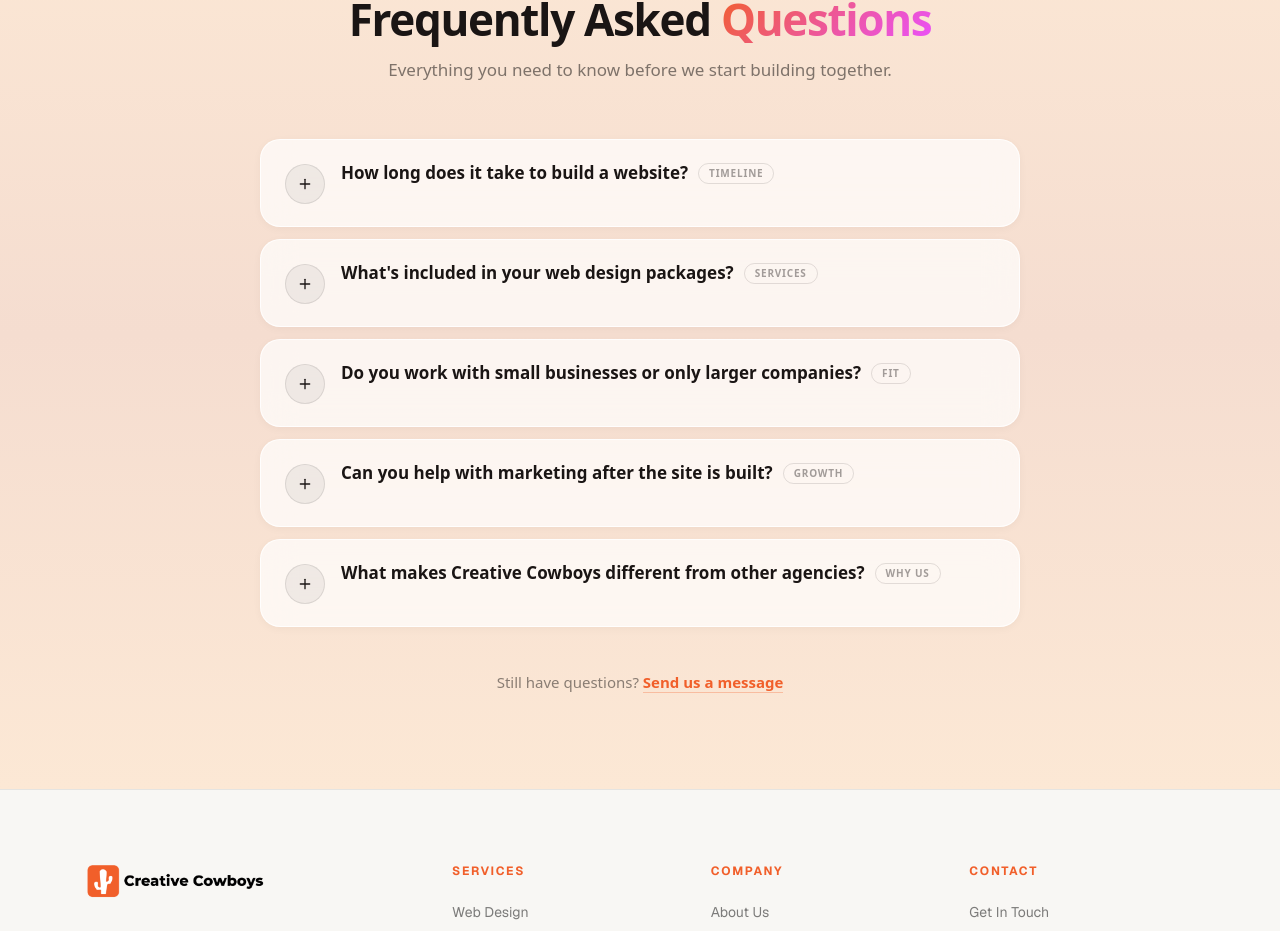
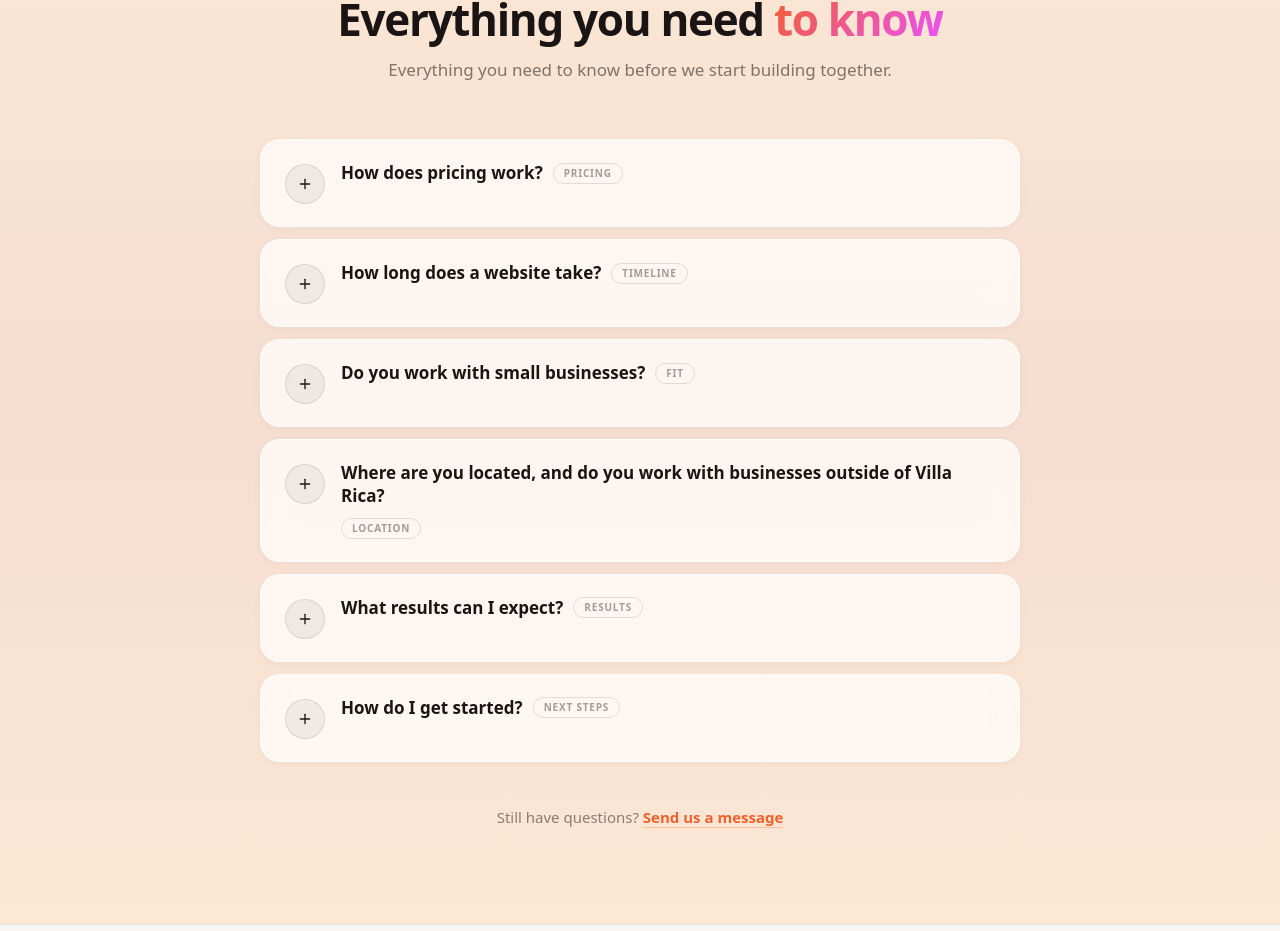
Before and after one commit to creativecowboys/cowboys-site, a Next.js app: page / in a window 1280 px wide. Shown: the part 2697-3628 px from the top of the page. Built offline with nearby package versions, Linux system fonts and the light colour scheme.

Commit message:
Update FAQ content and heading to user-provided copy

```diff
--- a/src/components/ui/faq-section.tsx
+++ b/src/components/ui/faq-section.tsx
@@ -6,34 +6,40 @@ const FAQ_STYLE_ID = 'cowboys-faq-animations';
 
 const faqs = [
     {
-        question: "How long does it take to build a website?",
+        question: "How does pricing work?",
         answer:
-            "Most client websites are live within 2\u20134 weeks from kickoff. We move fast without cutting corners \u2014 you'll have a dedicated point of contact, regular check-ins, and a clear timeline from day one.",
+            "Every project is different, so we don't do one-size-fits-all pricing. We'll talk through what you need and put together a custom proposal that fits your goals and budget.",
+        meta: 'Pricing',
+    },
+    {
+        question: "How long does a website take?",
+        answer:
+            "Most websites are ready in 2\u20134 weeks. Larger projects with custom features can take a bit longer, but we keep you in the loop every step of the way.",
         meta: 'Timeline',
     },
     {
-        question: "What's included in your web design packages?",
+        question: "Do you work with small businesses?",
         answer:
-            "Every project includes custom design, mobile-responsive development, SEO foundations, contact forms, and a 30-day post-launch support window. We can also layer in copywriting, branding, and digital marketing depending on your goals.",
-        meta: 'Services',
-    },
-    {
-        question: "Do you work with small businesses or only larger companies?",
-        answer:
-            "We love working with small and mid-sized businesses \u2014 that's our sweet spot. Whether you're a solo contractor or a growing team of 50, we build solutions scaled to your budget and goals, not a one-size-fits-all template.",
+            "Absolutely \u2014 small and local businesses are our bread and butter. Whether you're just starting out or ready to scale, we build strategies that fit where you are right now.",
         meta: 'Fit',
     },
     {
-        question: "Can you help with marketing after the site is built?",
+        question: "Where are you located, and do you work with businesses outside of Villa Rica?",
         answer:
-            "Absolutely. We offer ongoing digital marketing services including Google Ads, social media strategy, SEO, and email campaigns. A great website is only the start \u2014 we help you drive real traffic and convert it into paying customers.",
-        meta: 'Growth',
+            "We're based in Villa Rica, GA, but we work with clients all over the country. Most of what we do is remote-friendly, so location is never a barrier.",
+        meta: 'Location',
     },
     {
-        question: "What makes Creative Cowboys different from other agencies?",
+        question: "What results can I expect?",
         answer:
-            "We're a small, focused team \u2014 you talk directly with the people doing the work. No account managers playing telephone. We're based in Georgia, fast-moving, and obsessed with results you can actually measure.",
-        meta: 'Why Us',
+            "That depends on the service, but we always tie our work to real metrics \u2014 more traffic, more leads, more revenue. We'll set clear goals upfront so you know exactly what we're working toward.",
+        meta: 'Results',
+    },
+    {
+        question: "How do I get started?",
+        answer:
+            "Just type in the box above! Wrangler will ask you a few quick questions and get you connected with our team.",
+        meta: 'Next Steps',
     },
 ];
 
@@ -98,14 +104,14 @@ export function FAQSection() {
                         margin: '0 0 14px',
                         lineHeight: 1.1,
                     }}>
-                        Frequently Asked{' '}
+                        Everything you need{' '}
                         <span style={{
                             background: 'linear-gradient(135deg, #F15F2A 0%, #EA51FF 100%)',
                             WebkitBackgroundClip: 'text',
                             WebkitTextFillColor: 'transparent',
                             backgroundClip: 'text',
                         }}>
-                            Questions
+                            to know
                         </span>
                     </h2>
                     <p style={{
```
